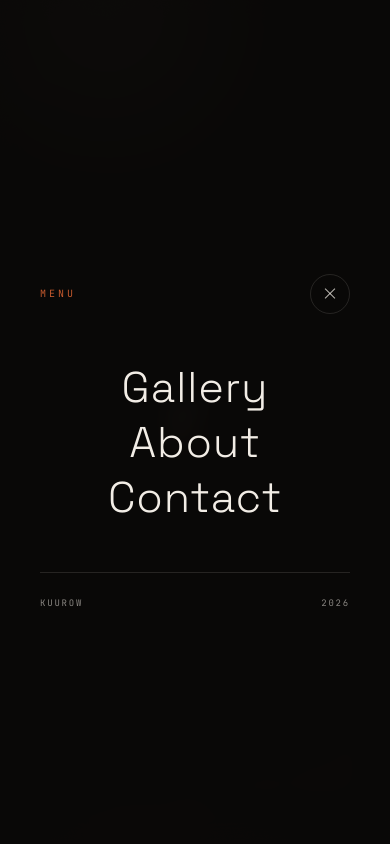
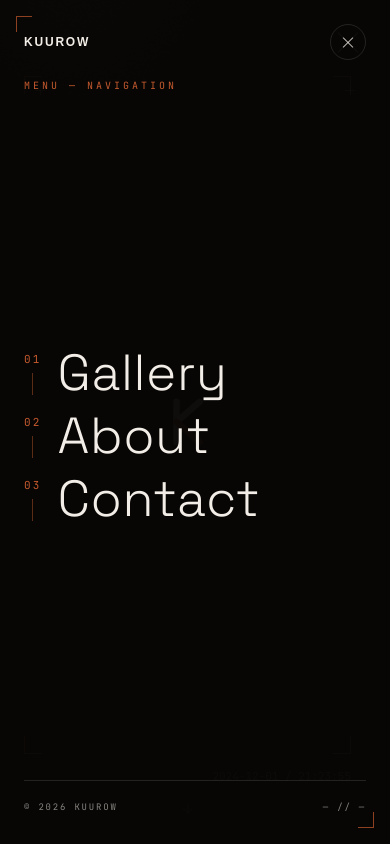
Before and after one commit to Kuurow/NextJsWeb, a Next.js app: page / in a window 390 px wide. Both pictures are taken after a click on the button "Open menu". Shown: the top 844 px of the page. Built offline with nearby package versions, Linux system fonts and the light colour scheme; a web font is replaced by a local one.

Commit message:
chore(optim): optimized background, and changed mobile menu

```diff
--- a/components/Nav.tsx
+++ b/components/Nav.tsx
@@ -70,12 +70,13 @@ export default function Nav() {
             <div className={`ns-mob-overlay${open ? ' open' : ''}`}>
                 <div className="ns-mob-inner">
                     <div className="ns-mob-top-bar">
-                        <div className="ns-mob-index">Menu</div>
+                        <span className="ns-mob-brand">Kuurow</span>
                         <button className="ns-mob-close" onClick={close} aria-label="Close menu">
                             <span />
                             <span />
                         </button>
                     </div>
+                    <span className="ns-mob-index">Menu &mdash; Navigation</span>
                     <nav className="ns-mob-links">
                         {NAV_LINKS.map((l, i) => (
                             <a
@@ -85,13 +86,14 @@ export default function Nav() {
                                 style={{ '--i': i } as React.CSSProperties}
                                 onClick={close}
                             >
-                                {l.label}
+                                <span className="ns-mob-link-num">{String(i + 1).padStart(2, '0')}</span>
+                                <span className="ns-mob-link-label">{l.label}</span>
                             </a>
                         ))}
                     </nav>
                     <div className="ns-mob-footer">
-                        <span>Kuurow</span>
-                        <span>2026</span>
+                        <span>&copy; 2026 Kuurow</span>
+                        <span>&mdash; // &mdash;</span>
                     </div>
                 </div>
             </div>
--- a/components/SiteBackground.tsx
+++ b/components/SiteBackground.tsx
@@ -20,7 +20,9 @@ export default function SiteBackground() {
 
         function draw() {
             if (!canvas || !ctx || !offCtx) return;
-            const dpr = window.devicePixelRatio || 1;
+            // Cap the grain resolution — it is random noise, so a lower density is
+            // visually identical but far lighter on high-DPI mobile screens.
+            const dpr = Math.min(window.devicePixelRatio || 1, 1.5);
             const w = Math.floor(window.innerWidth * dpr);
             const h = Math.floor(window.innerHeight * dpr);
             canvas.width = w;
--- a/pages/_app.tsx
+++ b/pages/_app.tsx
@@ -23,7 +23,9 @@ function ScrollToTop() {
       className="scroll-top"
       aria-label="Scroll to top"
     >
-      ↑ Top
+      <svg viewBox="0 0 24 24" fill="none" strokeWidth="1.5" strokeLinecap="round" strokeLinejoin="round" aria-hidden="true">
+        <path d="M12 19V5M5 12l7-7 7 7" />
+      </svg>
     </button>
   );
 }
--- a/styles/index.css
+++ b/styles/index.css
@@ -293,12 +293,9 @@ h1, h2 {
   position: fixed;
   inset: 0;
   z-index: 45;
-  background: rgba(10, 9, 8, 0.96);
-  -webkit-backdrop-filter: blur(12px);
-  backdrop-filter: blur(12px);
-  display: flex;
-  flex-direction: column;
-  justify-content: center;
+  background: rgba(8, 7, 6, 0.97);
+  -webkit-backdrop-filter: blur(16px);
+  backdrop-filter: blur(16px);
   opacity: 0;
   pointer-events: none;
   transition: opacity 0.4s ease;
@@ -306,11 +303,26 @@ h1, h2 {
 
 .ns-mob-overlay.open { opacity: 1; pointer-events: all; }
 
+/* HUD corner brackets */
+.ns-mob-overlay::before,
+.ns-mob-overlay::after {
+  content: "";
+  position: absolute;
+  width: 16px;
+  height: 16px;
+  border: 1px solid var(--accent);
+  opacity: 0.7;
+  pointer-events: none;
+}
+.ns-mob-overlay::before { top: 16px;    left: 16px;  border-width: 1px 0 0 1px; }
+.ns-mob-overlay::after  { bottom: 16px; right: 16px; border-width: 0 1px 1px 0; }
+
 .ns-mob-inner {
-  padding: 80px 40px 40px;
+  position: relative;
+  height: 100%;
+  padding: 24px 24px 30px;
   display: flex;
   flex-direction: column;
-  gap: 48px;
 }
 
 .ns-mob-top-bar {
@@ -319,9 +331,18 @@ h1, h2 {
   align-items: center;
 }
 
+.ns-mob-brand {
+  font-family: var(--font-archivo);
+  font-weight: 700;
+  font-size: 12px;
+  letter-spacing: 0.15em;
+  text-transform: uppercase;
+  color: var(--ink);
+}
+
 .ns-mob-close {
-  width: 40px;
-  height: 40px;
+  width: 36px;
+  height: 36px;
   background: none;
   border: 1px solid var(--line);
   border-radius: 50%;
@@ -347,6 +368,7 @@ h1, h2 {
 .ns-mob-close span:nth-child(2) { transform: rotate(-45deg); }
 
 .ns-mob-index {
+  margin-top: 18px;
   font-family: var(--font-mono);
   font-size: 10px;
   letter-spacing: 0.30em;
@@ -355,29 +377,63 @@ h1, h2 {
 }
 
 .ns-mob-links {
+  flex: 1;
   display: flex;
   flex-direction: column;
-  gap: 4px;
-  align-items: center;
+  justify-content: center;
+  gap: 6px;
+  align-items: flex-start;
   padding: 0;
   background: none;
   width: 100%;
 }
 
 .ns-mob-link {
+  display: flex;
+  align-items: baseline;
+  gap: 16px;
   font-family: var(--font-head);
   font-weight: 300;
-  font-size: clamp(38px, 11vw, 64px);
-  letter-spacing: 0.02em;
+  font-size: clamp(40px, 13vw, 68px);
+  letter-spacing: 0.01em;
   text-decoration: none;
   color: var(--ink);
-  line-height: 1.2;
+  line-height: 1.12;
   opacity: 0;
-  transform: translateY(16px);
+  transform: translateY(-16px);
   transition:
     color 0.25s ease,
-    opacity 0.45s ease calc(var(--i, 0) * 0.07s + 0.1s),
-    transform 0.45s ease calc(var(--i, 0) * 0.07s + 0.1s);
+    opacity 0.45s ease calc(var(--i, 0) * 0.07s + 0.15s),
+    transform 0.45s ease calc(var(--i, 0) * 0.07s + 0.15s);
+}
+
+.ns-mob-link-num {
+  display: inline-flex;
+  flex-direction: column;
+  align-items: center;
+  gap: 8px;
+  font-family: var(--font-mono);
+  font-size: 11px;
+  font-weight: 400;
+  letter-spacing: 0.2em;
+  color: var(--accent);
+  align-self: flex-start;
+  padding-top: 8px;
+}
+
+/* Decorative vertical tick under each number */
+.ns-mob-link-num::after {
+  content: "";
+  width: 1px;
+  height: 22px;
+  background: var(--accent);
+  opacity: 0.45;
+  transition: height 0.3s ease, opacity 0.3s ease;
+}
+
+.ns-mob-link:hover .ns-mob-link-num::after {
+  height: 30px;
+  opacity: 0.85;
 }
 
 .ns-mob-overlay.open .ns-mob-link { opacity: 1; transform: translateY(0); }
@@ -392,7 +448,7 @@ h1, h2 {
   text-transform: uppercase;
   color: var(--muted);
   border-top: 1px solid var(--line);
-  padding-top: 24px;
+  padding-top: 20px;
 }
 
 /* ── Hero ── */
@@ -794,26 +850,31 @@ h1, h2 {
 /* ── Scroll-to-top ── */
 .scroll-top {
   position: fixed;
-  bottom: 84px;
-  right: 52px;
+  bottom: 40px;
+  right: 40px;
   z-index: 20;
-  padding: 13px 22px;
+  width: 42px;
+  height: 42px;
+  display: flex;
+  align-items: center;
+  justify-content: center;
 
-  font-family: var(--font-mono);
-  font-size: 9px;
-  letter-spacing: 0.26em;
-  text-transform: uppercase;
-  text-decoration: none;
   color: var(--ink);
   cursor: pointer;
 
-  background: rgba(10, 9, 8, 0.72);
+  background: rgba(10, 9, 8, 0.5);
   -webkit-backdrop-filter: blur(6px);
   backdrop-filter: blur(6px);
   border: 1px solid var(--line);
 
-  opacity: 0.75;
+  opacity: 0.7;
   transition: opacity 0.35s ease, border-color 0.35s ease;
+}
+
+.scroll-top svg {
+  width: 14px;
+  height: 14px;
+  stroke: currentColor;
 }
 
 .scroll-top::before,
@@ -867,6 +928,40 @@ h1, h2 {
   .gl-wrap { padding-top: 90px; }
   .gl-header { padding: 0 28px 48px; }
   .gl-main { padding: 0 28px 100px; }
+
+  /* ── Mobile performance: stop continuous GPU work ── */
+  /* Freeze the glow drift so the blurred + blended layers composite once */
+  .glow::before,
+  .glow::after,
+  .glow-secondary::before { animation: none; }
+
+  /* Drop backdrop-filter (the main scroll-jank cost); compensate with opacity */
+  .block,
+  .site-footer {
+    -webkit-backdrop-filter: none;
+    backdrop-filter: none;
+    background: rgba(10, 9, 8, 0.6);
+  }
+
+  .site-nav.scrolled {
+    -webkit-backdrop-filter: none;
+    backdrop-filter: none;
+    background: rgba(10, 9, 8, 0.85);
+  }
+
+  .ns-mob-overlay {
+    -webkit-backdrop-filter: none;
+    backdrop-filter: none;
+  }
+}
+
+/* Users who ask for less motion get a still backdrop */
+@media (prefers-reduced-motion: reduce) {
+  .glow::before,
+  .glow::after,
+  .glow-secondary::before,
+  .scroll-hint svg,
+  .status-dot { animation: none; }
 }
 
 @media (max-width: 480px) {
```
